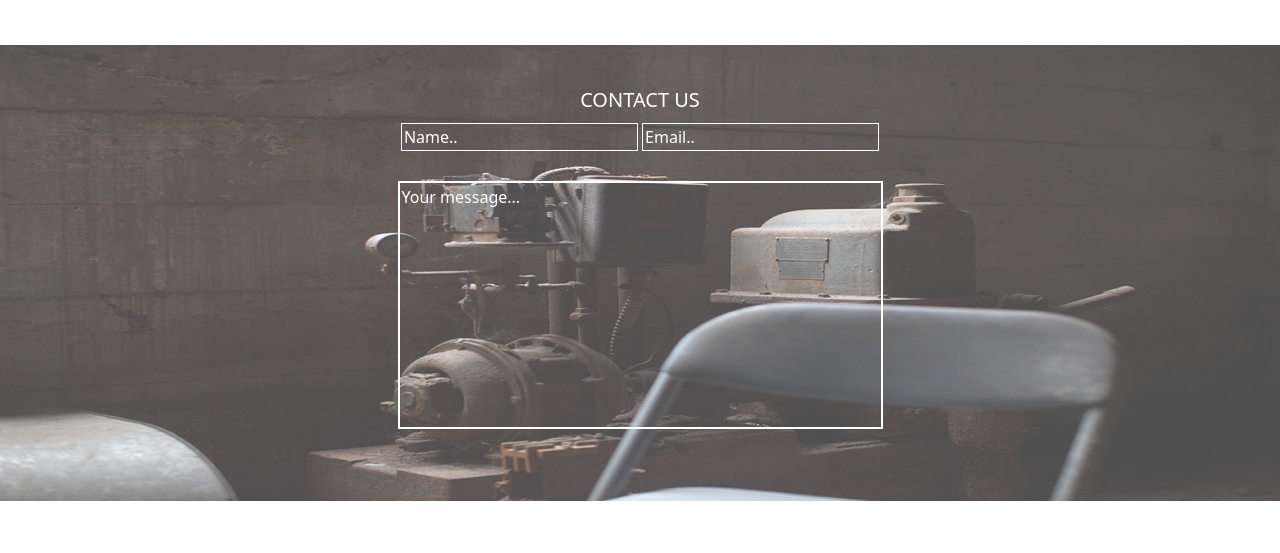
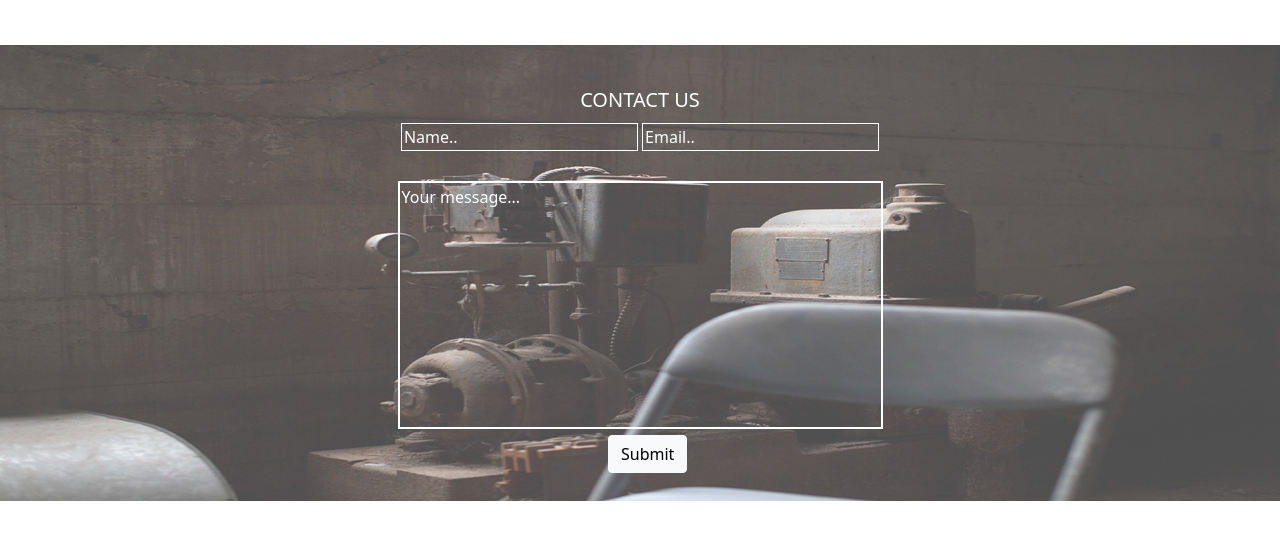
Before and after one commit to GikonyoG/Delani-Studio, a plain HTML site: page index.html in a window 1280 px wide. Shown: the part 2285-2838 px from the top of the page. Drawn offline with nearby package versions, Linux system fonts and the light colour scheme.

Commit message:
added a submit button in the contact section

```diff
--- a/index.html
+++ b/index.html
@@ -216,6 +216,7 @@
 
           <input type="text" placeholder="Email.." />
           <textarea name="message" id="message" cols="50" rows="10">Your message...</textarea>
+          <button type="button" class="btn btn-light">Submit</button>
           <!-- <input type="text" class="message" placeholder="Your Message Here.."> -->
         </div>
 
--- a/style.css
+++ b/style.css
@@ -158,6 +158,17 @@ input{
   height: 40vh;
   margin-top: 30px;
 }
+.btn{
+  position: absolute;
+  top: 100%;
+  left: 45%;
+  cursor: pointer;
+
+}
+.btn:hover{
+  transform: scale(1.1);
+
+}
 /* .message::placeholder{
   position:absolute;
   top: 0;
```
